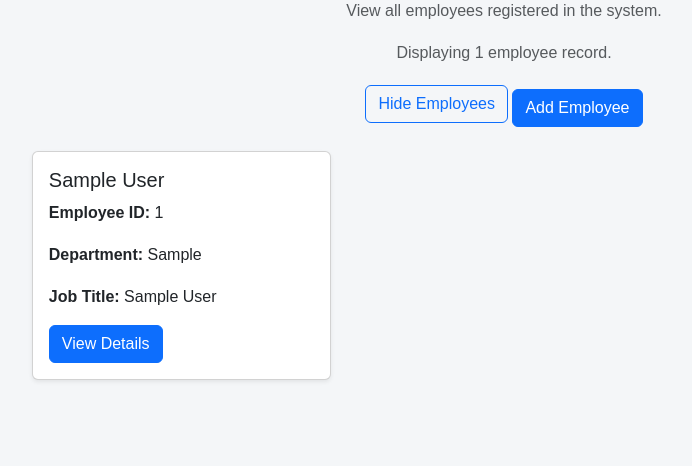
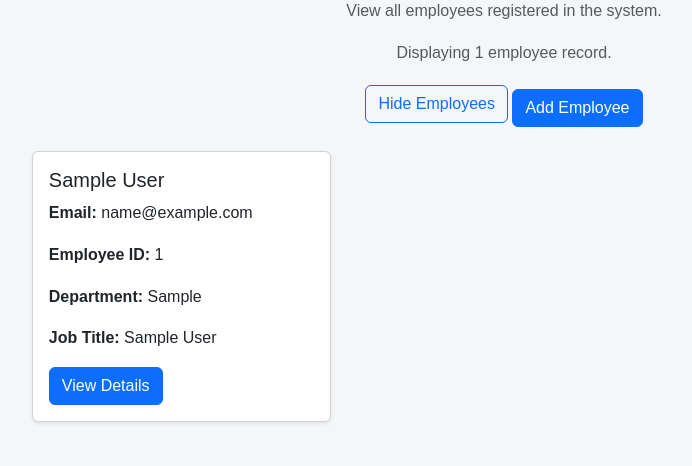
Before and after one commit to shady-gray/employee-records-system, a Django app: page /employees/ in a window 1280 px wide. Shown: the part 189-655 px from the top of the page, without its empty margins (136-828 px from the left). Run offline with Django 5.2, Linux system fonts and the light colour scheme; tables that the repository leaves empty hold one stand-in row (values such as "Sample post").

Commit message:
Display employees from Django database

```diff
--- a/employees/templates/employees/employee_list.html
+++ b/employees/templates/employees/employee_list.html
@@ -50,6 +50,11 @@
                     </h3>
 
                     <p class="card-text">
+                        <strong>Email:</strong>
+                        {{ employee.email }}
+                    </p>
+
+                    <p class="card-text">
                         <strong>Employee ID:</strong>
                         {{ employee.employee_id }}
                     </p>
```
